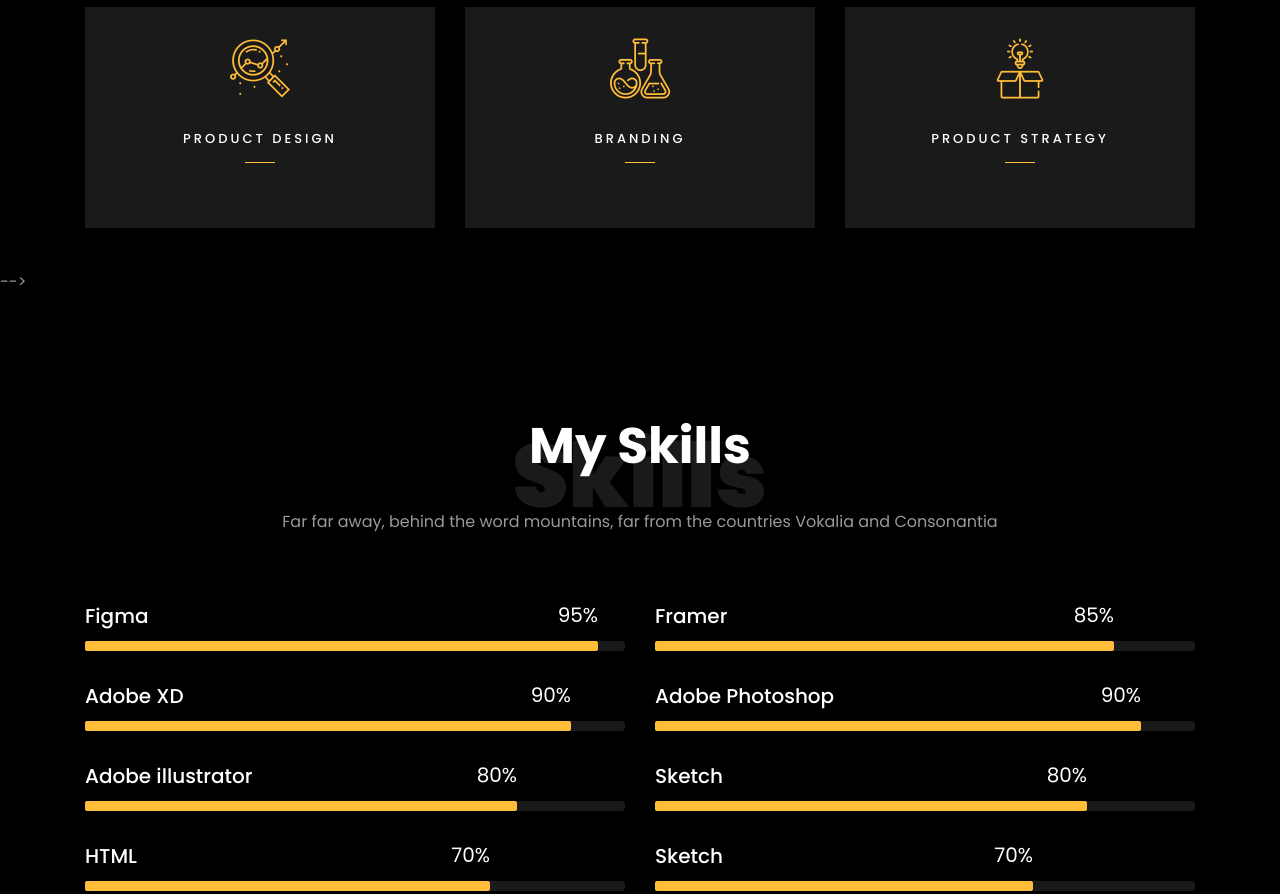
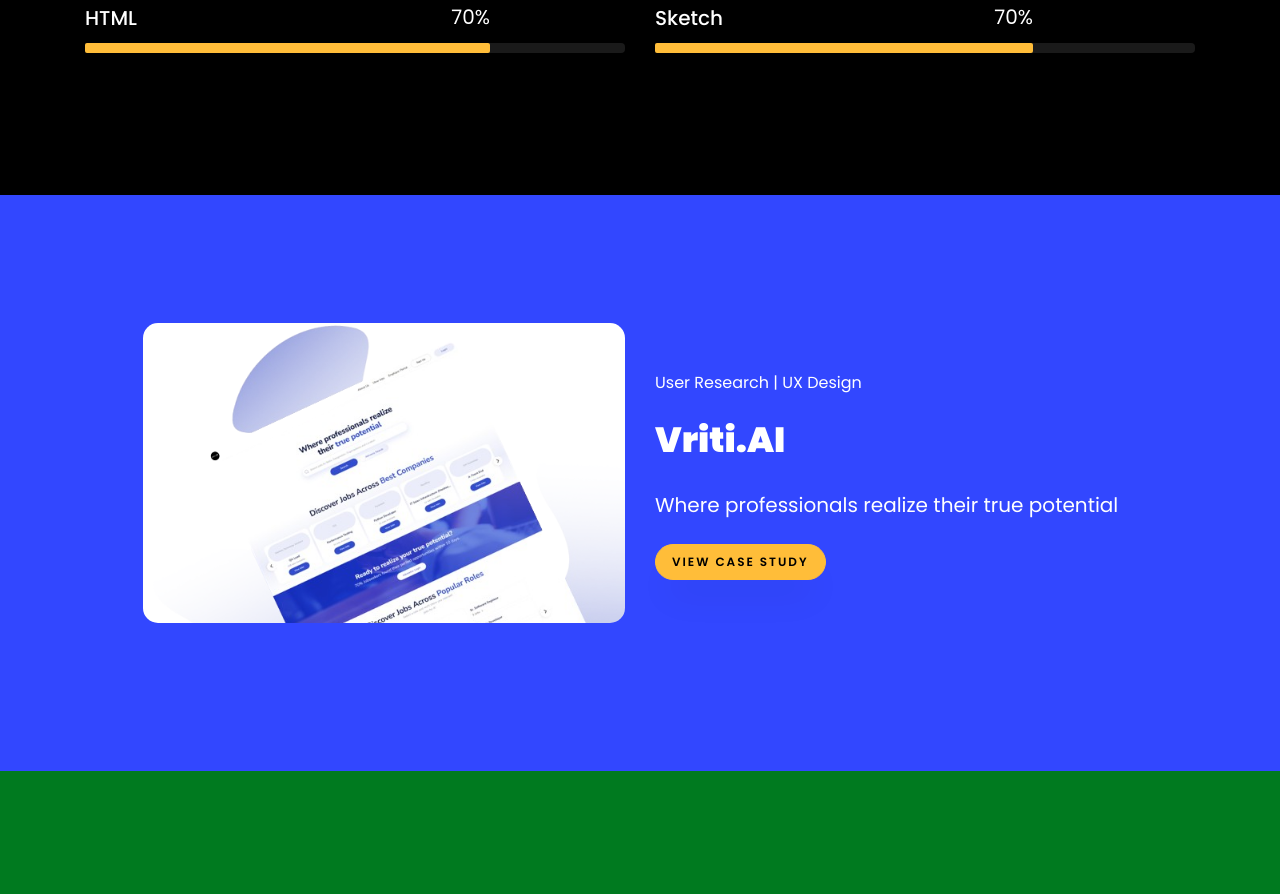
Before and after one commit to Pankajkulariya007/PankajUXPortfolio, a plain HTML site: page index.html in a window 1280 px wide. Shown: the part 2726-3620 px from the top of the page. Drawn offline with Linux system fonts and the light colour scheme; files whose address does not match are found by name.

Commit message:
Update index.html
Updated Section

```diff
--- a/index.html
+++ b/index.html
@@ -239,6 +239,7 @@
 		</div>
 	</section>
 
+	<!-- <section class="ftco-section" id="services-section">
 		<div class="container">
 			<div class="row justify-content-center py-5 mt-5">
 				<div class="col-md-12 heading-section text-center ftco-animate">
@@ -416,25 +417,27 @@
 		</div>
 	</section>
 
-    <section id="projects-section" style="background-color: rgb(50, 71, 255); padding:10%">
-		<div class="container ">
+	<section id="projects-section" style="background-color: #3247ff; padding: 10%">
+		<div class="container">
 			<div class="row">
 				<div class="col-md-6">
-					<div class="img" style="background-image:url(images/image001.png); height:400px; width: 550px; background-size: contain; background-color: white; border-radius: 15px;">
+					<div class="img" style="background-image:url(images/image001.png); height: 300px; background-size: cover; background-color: white; border-radius: 15px; margin-bottom: 20px;">
 						<div class="overlay"></div>
 					</div>
 				</div>
-				<div class="col-md-6 one-forth d-flex  align-items-center ftco-animate">
+				<div class="col-md-6 one-forth d-flex align-items-center ftco-animate">
 					<div class="text">
-						<span class="subheading">User Research | UX Design</span>
-						<h1 class="mb-4 mt-3" style="font-size: 55px;"><span style="font-weight:900;">Vriti.AI</h1>
-						<h2 class="mb-4">Where professionals realize their true potential</h2>
-						<p><a href="#" class="btn btn-primary py-3 px-4">View Case Study</a></p>
+						<span class="subheading" style="color: white">User Research | UX Design</span>
+						<h1 class="mb-4 mt-3" style="font-size: 35px;"><span style="font-weight:900;">Vriti.AI</span></h1>
+						<h2 class="mb-4" style="font-size: 20px;">Where professionals realize their true potential</h2>
+						<p><a href="#" class="btn btn-primary py-2 px-3">View Case Study</a></p>
 					</div>
 				</div>
 			</div>
 		</div>
 	</section>
+
+
 
 	<section id="project-section" style="background-color: rgb(0, 122, 31); padding:10%">
     <div class="container">
@@ -565,6 +568,9 @@
 
 
 
+
+
+
 	<footer class="ftco-footer ftco-section">
 		<div class="container">
 			<div class="row mb-5">
@@ -580,7 +586,7 @@
 						</ul>
 					</div>
 				</div>
-
+				<!-- <div class="col-md">
 					<div class="ftco-footer-widget mb-4 ml-md-4">
 						<h2 class="ftco-heading-2">Links</h2>
 						<ul class="list-unstyled">
```
